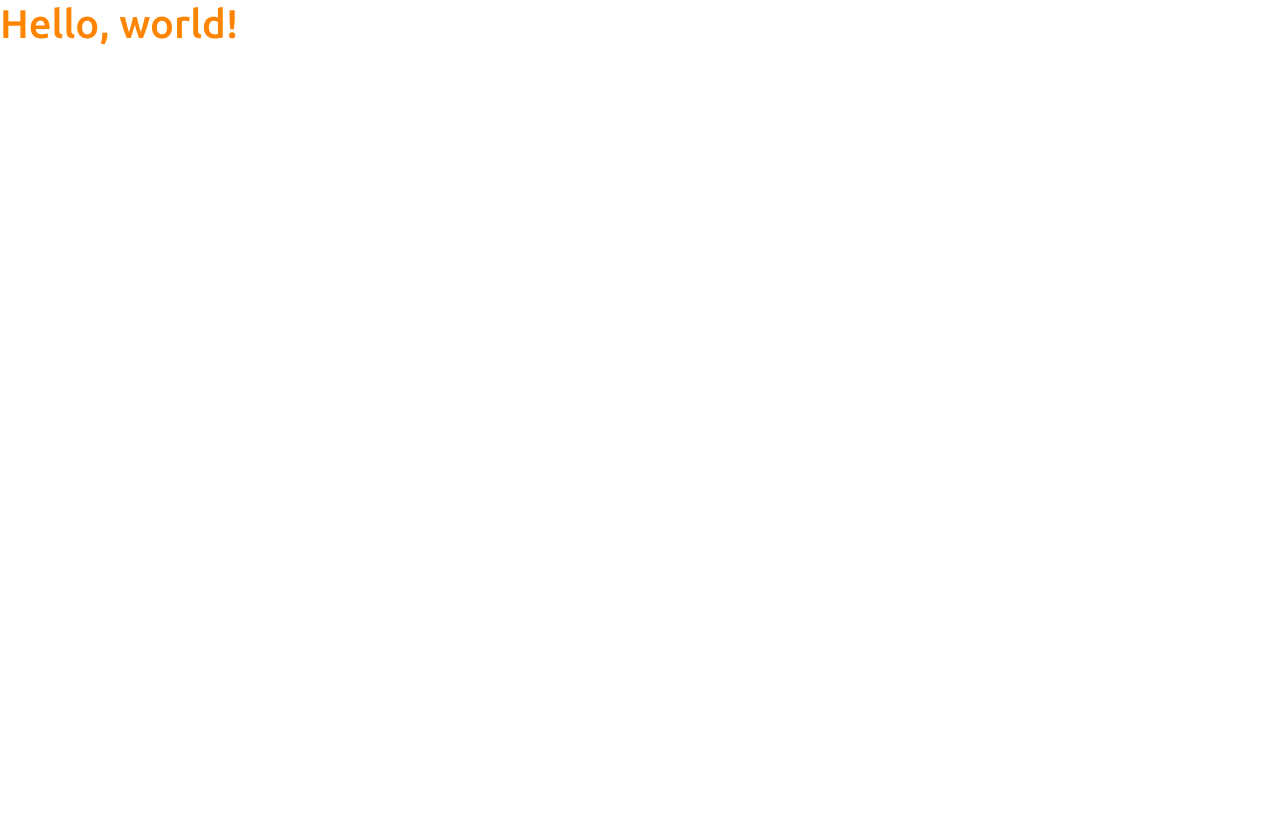
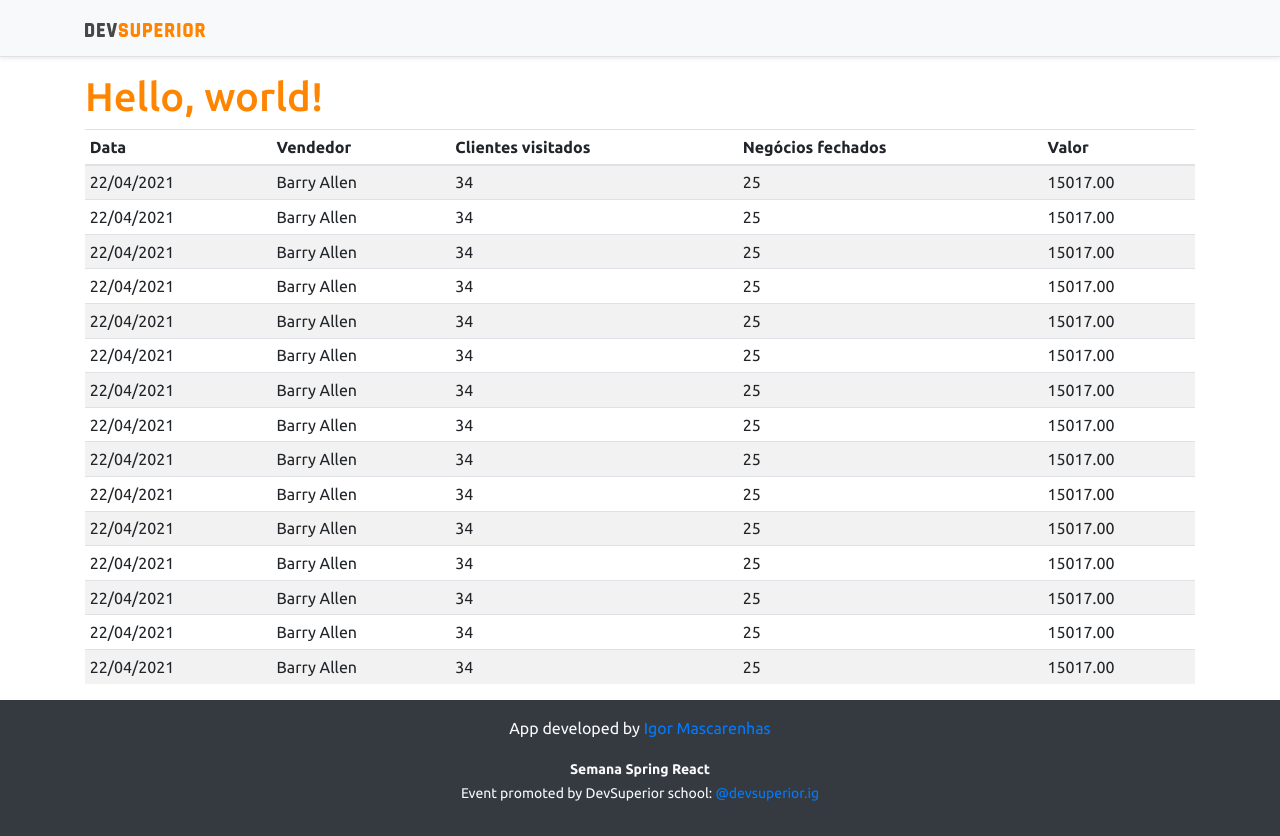
Before and after one commit to igorsmasc/projeto-sds3, a React (Create React App) app in the folder frontend/: page / in a window 1280 px wide. Before the commit the page ends 800 px from the top, so only its background shows below. Built offline with nearby package versions, Linux system fonts and the light colour scheme.

Commit message:
Basic static components

```diff
--- a/frontend/src/App.tsx
+++ b/frontend/src/App.tsx
@@ -1,8 +1,17 @@
+import DataTable from "components/DataTable";
+import Footer from "components/Footer";
+import NavBar from "components/Nav";
+
 function App() {
   return (
-    <div>
-      <h1 className="text-primary">Hello, world!</h1>
-    </div>
+    <>
+      <NavBar />
+      <div className="container">
+        <h1 className="text-primary">Hello, world!</h1>
+        <DataTable />
+      </div>
+      <Footer />
+    </>
   );
 }
 
--- /dev/null
+++ b/frontend/src/components/DataTable/index.tsx
@@ -0,0 +1,126 @@
+const DataTable = () => {
+  return (
+    <div className="table-responsive">
+      <table className="table table-striped table-sm">
+        <thead>
+          <tr>
+            <th>Data</th>
+            <th>Vendedor</th>
+            <th>Clientes visitados</th>
+            <th>Negócios fechados</th>
+            <th>Valor</th>
+          </tr>
+        </thead>
+        <tbody>
+          <tr>
+            <td>22/04/2021</td>
+            <td>Barry Allen</td>
+            <td>34</td>
+            <td>25</td>
+            <td>15017.00</td>
+          </tr>
+          <tr>
+            <td>22/04/2021</td>
+            <td>Barry Allen</td>
+            <td>34</td>
+            <td>25</td>
+            <td>15017.00</td>
+          </tr>
+          <tr>
+            <td>22/04/2021</td>
+            <td>Barry Allen</td>
+            <td>34</td>
+            <td>25</td>
+            <td>15017.00</td>
+          </tr>
+          <tr>
+            <td>22/04/2021</td>
+            <td>Barry Allen</td>
+            <td>34</td>
+            <td>25</td>
+            <td>15017.00</td>
+          </tr>
+          <tr>
+            <td>22/04/2021</td>
+            <td>Barry Allen</td>
+            <td>34</td>
+            <td>25</td>
+            <td>15017.00</td>
+          </tr>
+          <tr>
+            <td>22/04/2021</td>
+            <td>Barry Allen</td>
+            <td>34</td>
+            <td>25</td>
+            <td>15017.00</td>
+          </tr>
+          <tr>
+            <td>22/04/2021</td>
+            <td>Barry Allen</td>
+            <td>34</td>
+            <td>25</td>
+            <td>15017.00</td>
+          </tr>
+          <tr>
+            <td>22/04/2021</td>
+            <td>Barry Allen</td>
+            <td>34</td>
+            <td>25</td>
+            <td>15017.00</td>
+          </tr>
+          <tr>
+            <td>22/04/2021</td>
+            <td>Barry Allen</td>
+            <td>34</td>
+            <td>25</td>
+            <td>15017.00</td>
+          </tr>
+          <tr>
+            <td>22/04/2021</td>
+            <td>Barry Allen</td>
+            <td>34</td>
+            <td>25</td>
+            <td>15017.00</td>
+          </tr>
+          <tr>
+            <td>22/04/2021</td>
+            <td>Barry Allen</td>
+            <td>34</td>
+            <td>25</td>
+            <td>15017.00</td>
+          </tr>
+          <tr>
+            <td>22/04/2021</td>
+            <td>Barry Allen</td>
+            <td>34</td>
+            <td>25</td>
+            <td>15017.00</td>
+          </tr>
+          <tr>
+            <td>22/04/2021</td>
+            <td>Barry Allen</td>
+            <td>34</td>
+            <td>25</td>
+            <td>15017.00</td>
+          </tr>
+          <tr>
+            <td>22/04/2021</td>
+            <td>Barry Allen</td>
+            <td>34</td>
+            <td>25</td>
+            <td>15017.00</td>
+          </tr>
+          <tr>
+            <td>22/04/2021</td>
+            <td>Barry Allen</td>
+            <td>34</td>
+            <td>25</td>
+            <td>15017.00</td>
+          </tr>
+        </tbody>
+      </table>
+    </div>
+  );
+};
+
+export default DataTable;
--- /dev/null
+++ b/frontend/src/components/Footer/index.tsx
@@ -0,0 +1,34 @@
+const Footer = () => {
+  return (
+    <footer className="footer mt-auto py-3 bg-dark">
+      <div className="container">
+        <p className="text-light">
+          App developed by{" "}
+          <a
+            href="https://github.com/igorsmasc"
+            target="_blank"
+            rel="noreferrer"
+          >
+            Igor Mascarenhas
+          </a>
+        </p>
+        <p className="text-light">
+          <small>
+            <strong>Semana Spring React</strong>
+            <br />
+            Event promoted by DevSuperior school:{" "}
+            <a
+              href="https://instagram.com/devsuperior.ig"
+              target="_blank"
+              rel="noreferrer"
+            >
+              @devsuperior.ig
+            </a>
+          </small>
+        </p>
+      </div>
+    </footer>
+  );
+};
+
+export default Footer;
--- /dev/null
+++ b/frontend/src/components/Nav/index.tsx
@@ -0,0 +1,15 @@
+import ImgDsDark from "assets/img/ds_dark.svg";
+
+const NavBar = () => {
+  return (
+    <div className="d-flex flex-column flex-md-row align-items-center p-3 px-md-4 mb-3 bg-light border-bottom shadow-sm">
+      <div className="container">
+        <nav className="my-2 my-md-0 mr-md-3">
+          <img src={ImgDsDark} alt="DevSuperior" width="120" />
+        </nav>
+      </div>
+    </div>
+  );
+};
+
+export default NavBar;
```
Also changed, not shown: frontend/src/assets/img/ds_dark.svg (added).
